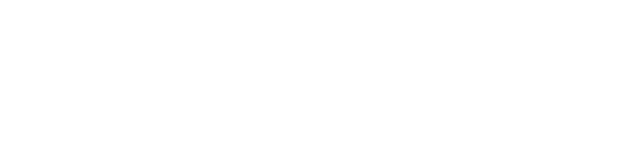
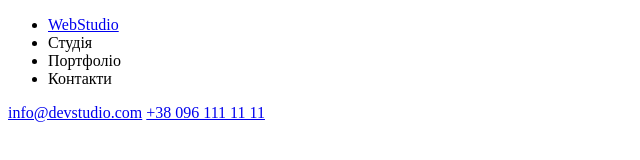
Before and after one commit to hakuna00723/goit-markup-hw-01, a plain HTML site: page index.html in a window 1280 px wide. Shown: the whole page, without its empty margins (0-640 px from the left). Drawn offline with Linux system fonts and the light colour scheme.

Commit message:
Додаю розмітку макету

```diff
--- a/index.html
+++ b/index.html
@@ -1,12 +1,30 @@
 <!DOCTYPE html>
-<html lang="en">
+<html lang="uk">
 <head>
     <meta charset="UTF-8">
     <meta http-equiv="X-UA-Compatible" content="IE=edge">
     <meta name="viewport" content="width=device-width, initial-scale=1.0">
-    <title>Document</title>
+    <title>Студія</title>
 </head>
 <body>
-    <h1 class="full"></h1>
+    <header>
+        <nav>
+            <ul>
+                <li><a lang="en" href="./index.html">WebStudio</a></li>
+                <li><a href=""></a>Студія</li>
+                <li><a href=""></a>Портфоліо</li>
+                <li><a href=""></a>Контакти</li>
+            </ul>
+        </nav>
+
+        <div>
+            <a href="mailto:info@devstudio.com">info@devstudio.com</a>
+            <a href="tel:+380961111111">+38 096 111 11 11</a>
+        </div>
+    </header>
+    <main></main>
+    <footer>
+
+    </footer>
 </body>
 </html>
```
